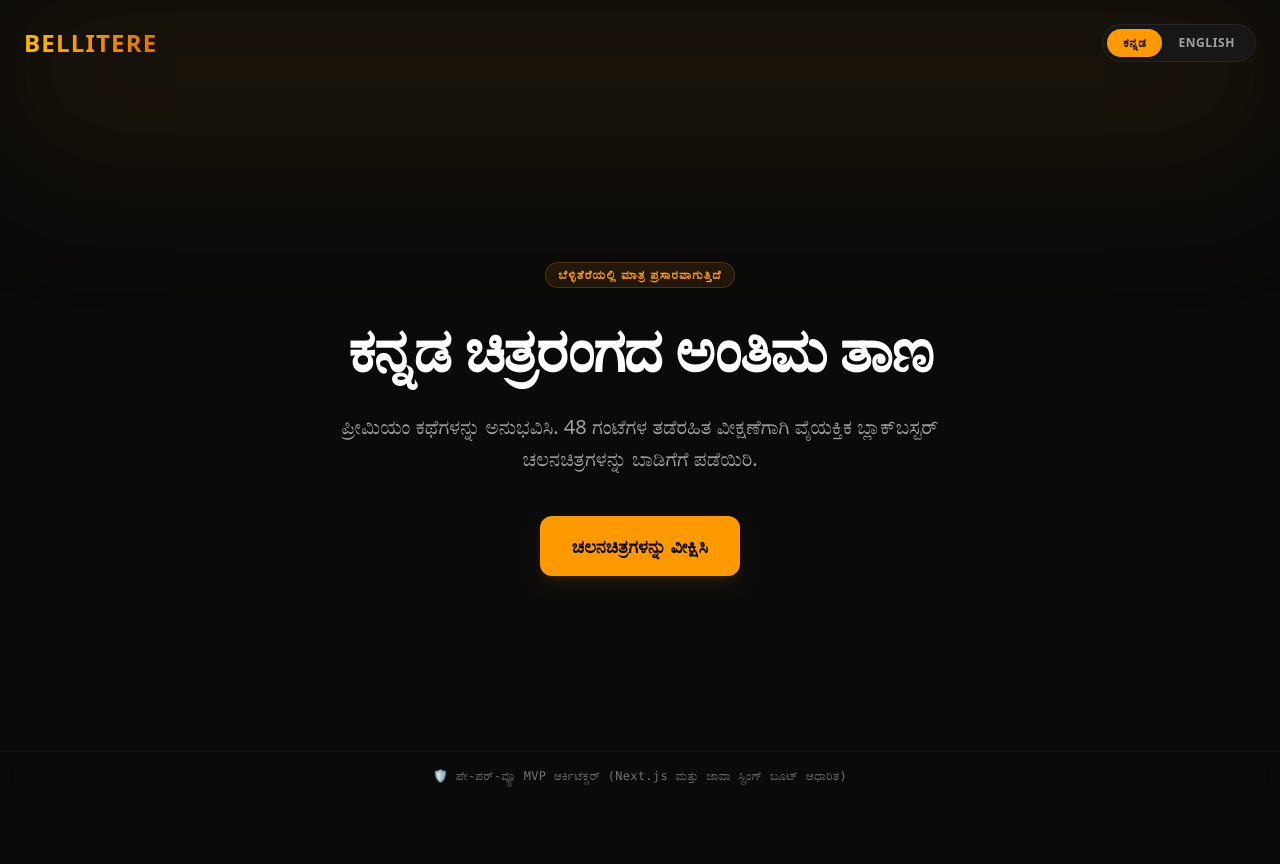
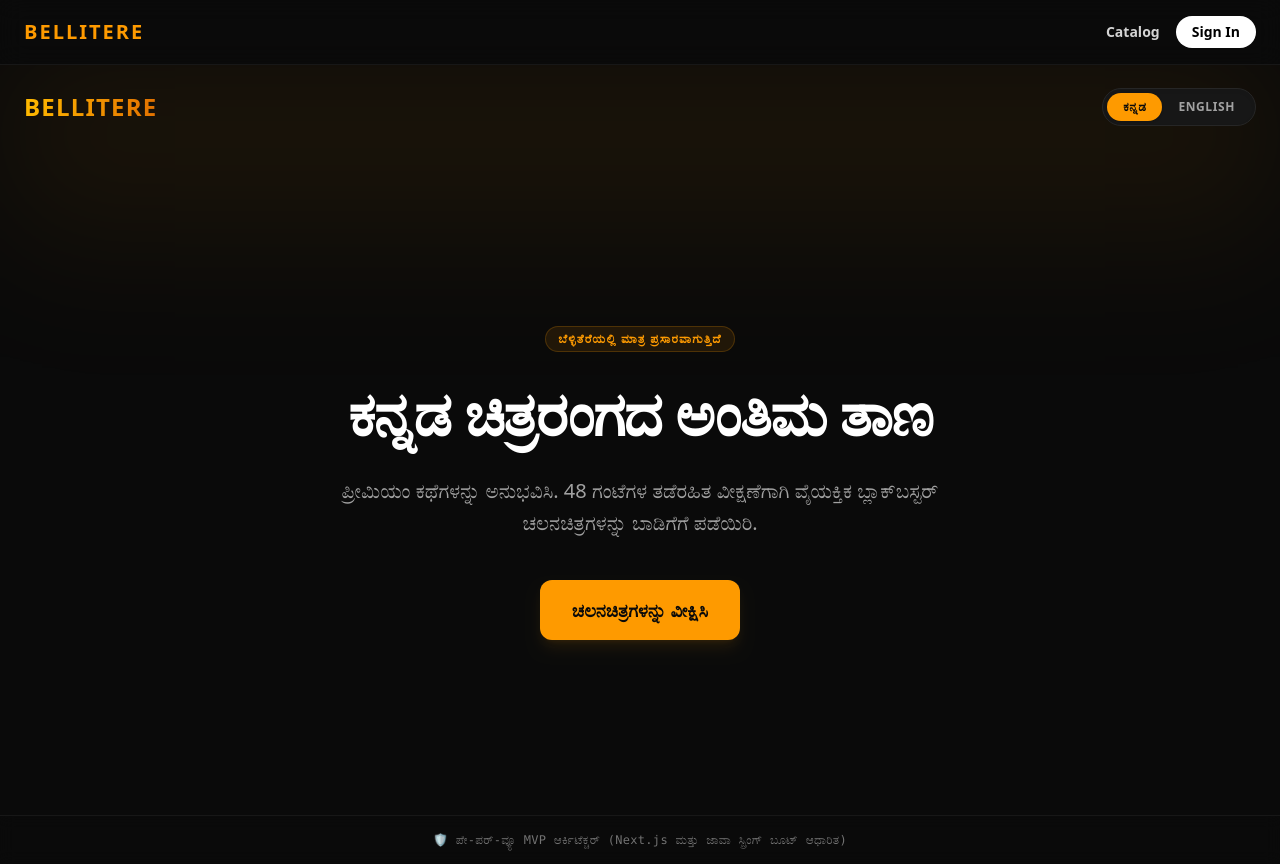
Before and after one commit to anirudhkatti18/bellitere-frontend, a Next.js app in the folder bellitere-frontend/: page / in a window 1280 px wide. Before the commit the page ends 800 px from the top, so only its background shows below. Built offline with nearby package versions, Linux system fonts and the light colour scheme.

Commit message:
chore: remove README.md file

```diff
--- a/bellitere-frontend/src/app/layout.js
+++ b/bellitere-frontend/src/app/layout.js
@@ -1,18 +1,21 @@
 //Global styles, fonts, and root configuration
 import "./globals.css";
+import Navbar from "@/components/Navbar";
 
-// This metadata helps with SEO and what shows up when investors share the link
 export const metadata = {
     title: "Bellitere | Premium Kannada Cinema",
     description: "Experience premium Kannada storytelling. Rent individual cinematic blockbusters.",
 };
 
-// This is the required default export the error was complaining about
 export default function RootLayout({ children }) {
     return (
         <html lang="en">
             <body className="bg-neutral-950 text-white font-sans antialiased">
-                {children}
+                <Navbar />
+                {/* We add pt-16 here so the content doesn't hide behind the fixed navbar */}
+                <div className="pt-16">
+                    {children}
+                </div>
             </body>
         </html>
     );
```
